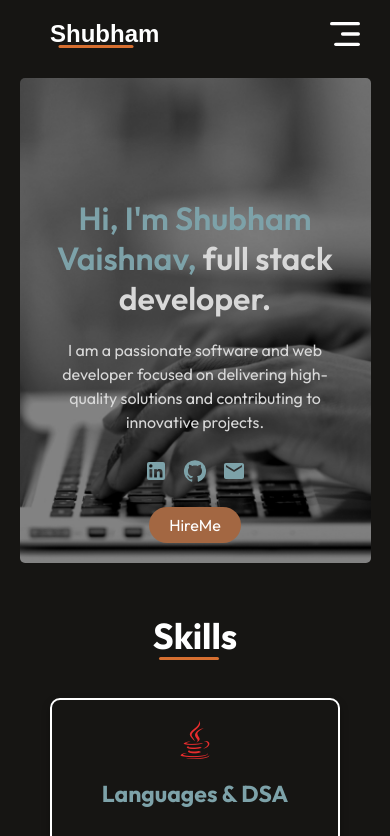
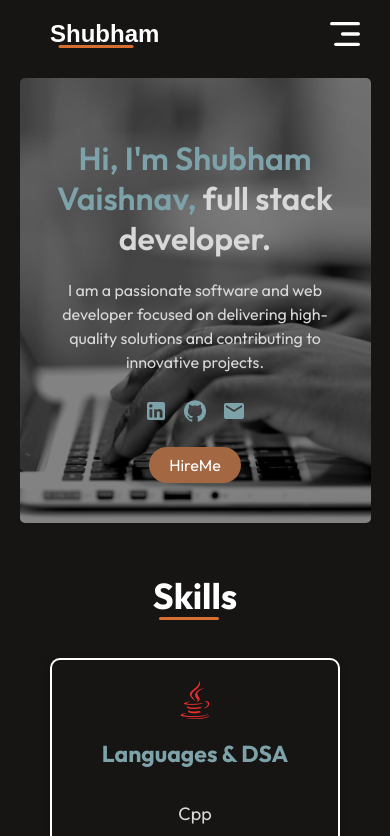
Before and after one commit to Shubhamvaishnav18/Portfolio, a React (Vite) app: page / in a window 390 px wide. Shown: the top 836 px of the page. Built offline with nearby package versions, Linux system fonts and the light colour scheme; a web font is replaced by a local one.

Commit message:
update about section

```diff
--- a/src/Components/About/About.jsx
+++ b/src/Components/About/About.jsx
@@ -18,7 +18,7 @@ const About = () => {
                         <p>I integrate databases, APIs, and tools to deliver seamless, high-performance experiences, turning concepts into polished digital solutions with expertise in various languages and frameworks.</p>
                         <p>I work with the MERN stack, utilizing MongoDB for efficient database management, Express.js for backend routing, React for building dynamic user interfaces, and Node.js for server-side logic.</p>
                     </div>
-                    <a href="https://drive.google.com/file/d/1Zd2ucEXCEszNYAjXanxFQMax5anVGf20/view?usp=sharing" className="resume">Resume</a>
+                    <a href="https://drive.google.com/file/d/1A3SWeys4OVfqcY2rjyHVqeBeqTkR4zSZ/view?usp=sharing" className="resume">Resume</a>
                 </div>
             </div>
         </div>
--- a/src/Components/Hero/Hero.css
+++ b/src/Components/Hero/Hero.css
@@ -65,7 +65,7 @@
     .hero h1 {
         width: 100%;
         font-size: 32px;
-        margin-top: 100px;
+        margin-top: 40px;
     }
 
     .hero p {
@@ -90,6 +90,7 @@
         font-size: 16px;
         background: #a36742;
         cursor: pointer;
+        margin-bottom: 20px;
     }
 
     .hire-Me:hover {
```
